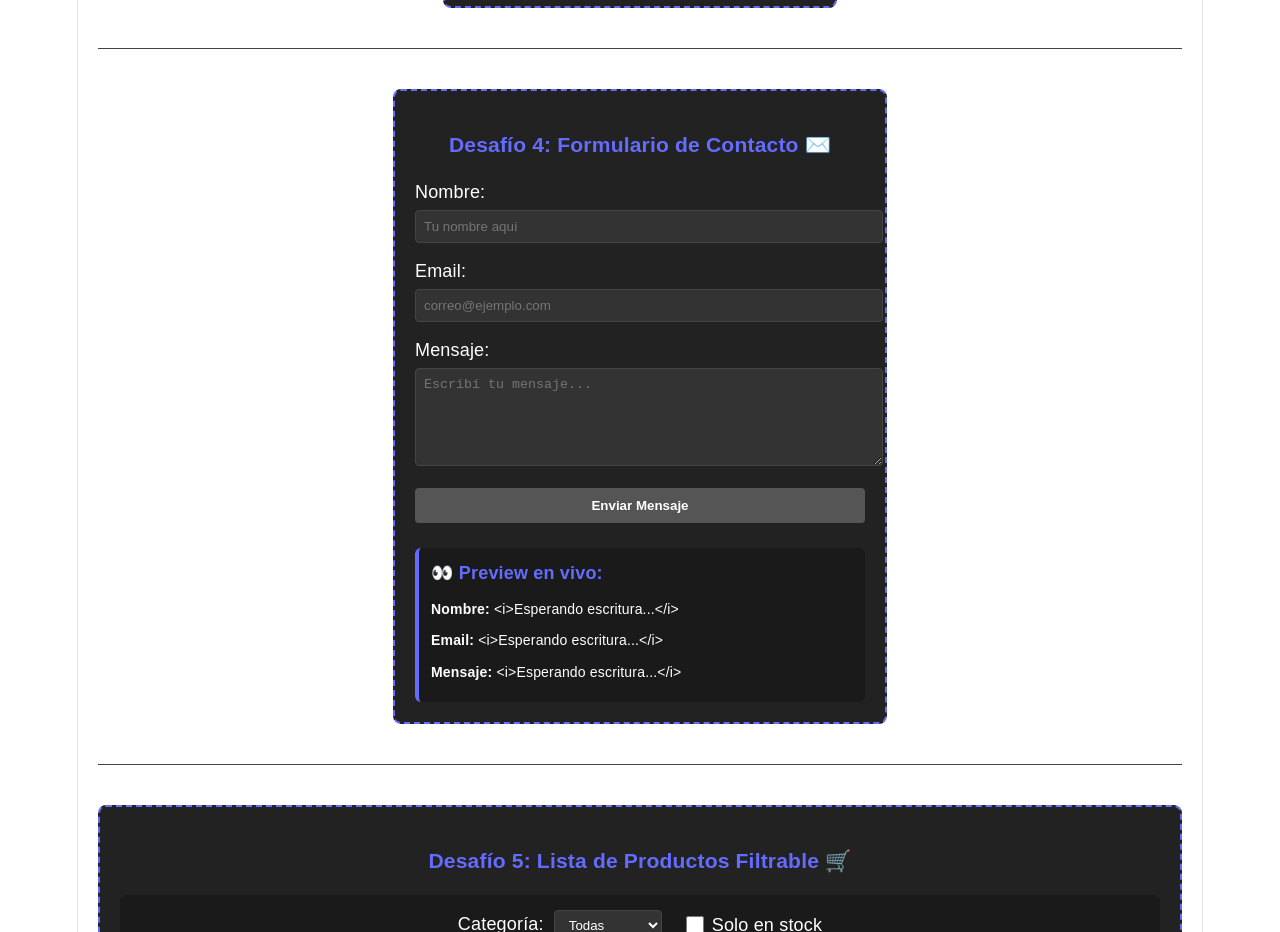
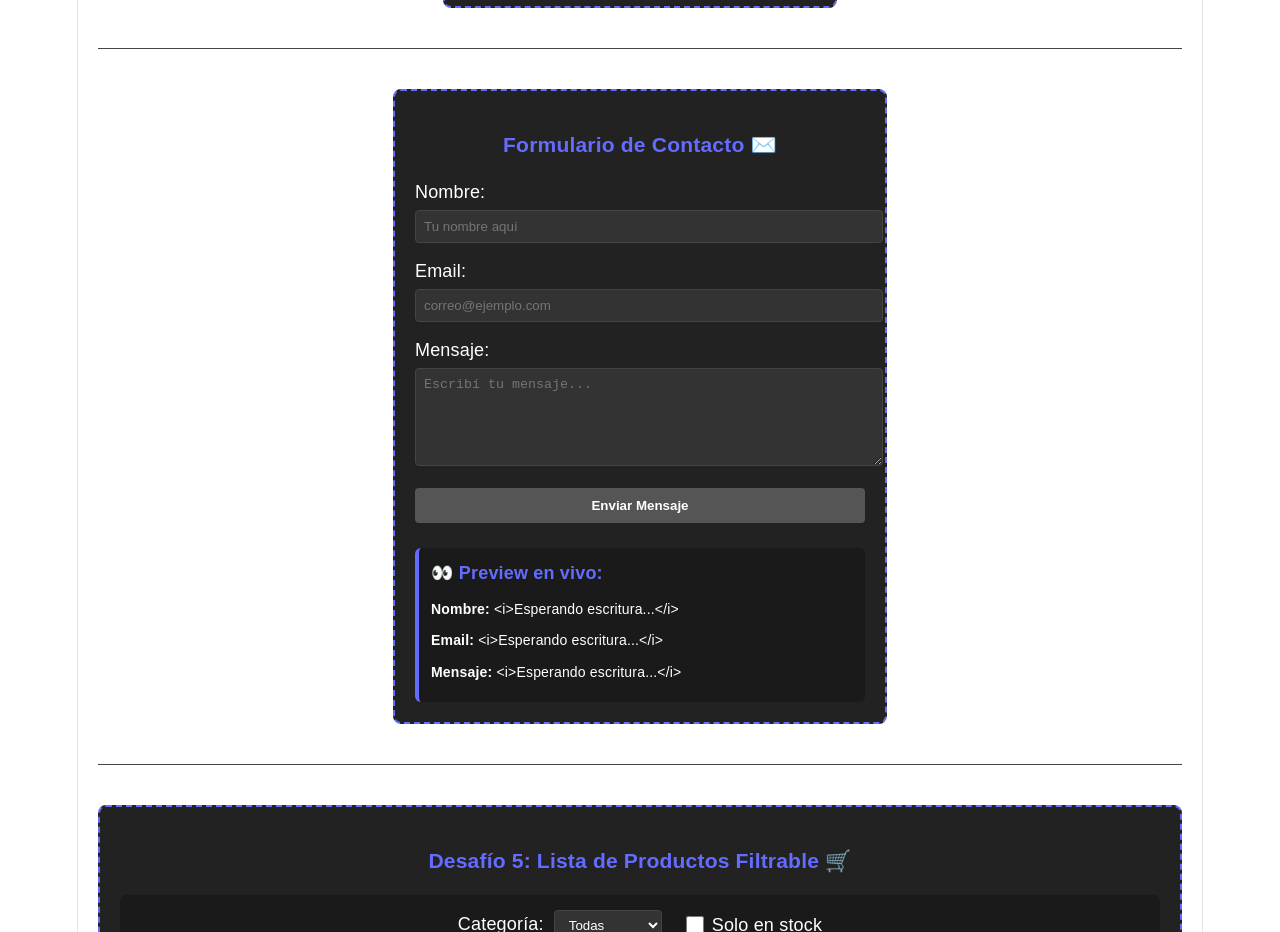
Before and after one commit to MarcoFarias22/Trabajo6UseReact, a React (Vite) app in the folder tp6-react/: page / in a window 1280 px wide. Shown: the part 1140-2072 px from the top of the page. Built offline with nearby package versions, Linux system fonts and the light colour scheme.

Commit message:
feat: crear formulario de contacto controlado con preview en tiempo real

```diff
--- a/tp6-react/src/components/ContactForm.jsx
+++ b/tp6-react/src/components/ContactForm.jsx
@@ -1,12 +1,10 @@
 import React, { useState } from 'react';
 
 const ContactForm = () => {
-  // (a) Campos controlados con useState
   const [nombre, setNombre] = useState('');
   const [email, setEmail] = useState('');
   const [mensaje, setMensaje] = useState('');
 
-  // (b) onSubmit con e.preventDefault() que muestra los datos en consola
   const handleSubmit = (e) => {
     e.preventDefault();
     console.log('--- Formulario Enviado ---');
@@ -14,7 +12,6 @@ const ContactForm = () => {
     alert(`¡Gracias por tu mensaje, ${nombre}! Datos enviados a la consola.`);
   };
 
-  // (d) Validación básica: botón deshabilitado si algún campo está vacío
   const botonDeshabilitado = nombre.trim() === '' || email.trim() === '' || mensaje.trim() === '';
 
   return (
@@ -28,7 +25,7 @@ const ContactForm = () => {
       textAlign: 'left',
       color: '#fff'
     }}>
-      <h3 style={{ textAlign: 'center', color: '#646cff' }}>Desafío 4: Formulario de Contacto ✉️</h3>
+      <h3 style={{ textAlign: 'center', color: '#646cff' }}>Formulario de Contacto ✉️</h3>
 
       <form onSubmit={handleSubmit} style={{ display: 'flex', flexDirection: 'column', gap: '15px' }}>
         <div>
@@ -80,7 +77,6 @@ const ContactForm = () => {
         </button>
       </form>
 
-      {/* (c) Preview en vivo debajo del formulario */}
       <div style={{
         marginTop: '25px',
         padding: '12px',
```
